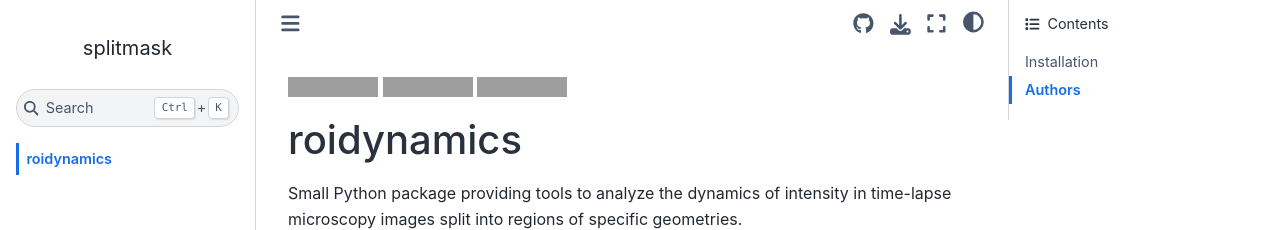
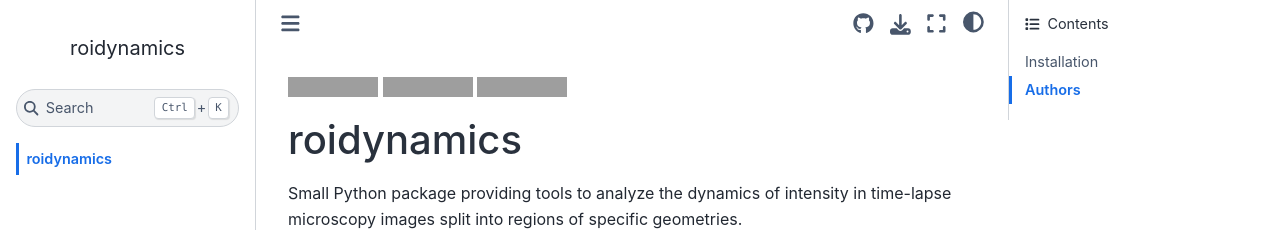
Before and after one commit to guiwitz/roidynamics, a Jupyter Book: the page built from README.md, in a window 1280 px wide. Shown: the top 230 px of the page. Built offline with Jupyter Book 1.0.4 settings and Sphinx 7.4.7 and the Sphinx Book theme 1.1.4, drawn with Linux system fonts in a browser that asks for light colours; pages that are not in the unit, such as notebooks, are missing from menus; grey boxes are pictures that could not be loaded.

Commit message:
more renaming

```diff
--- a/_config.yml
+++ b/_config.yml
@@ -1,5 +1,5 @@
 # Book settings
-title: splitmask
+title: roidynamics
 #logo: 'illustrations/'
 execute:
   execute_notebooks: "off"
```
Also changed, not shown: 2 other files.
